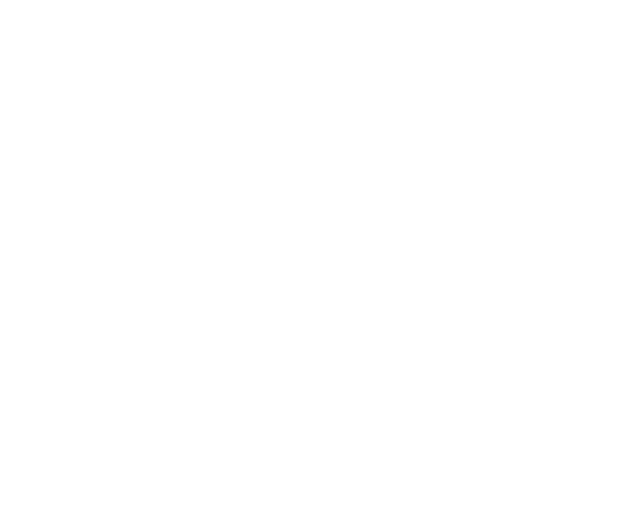
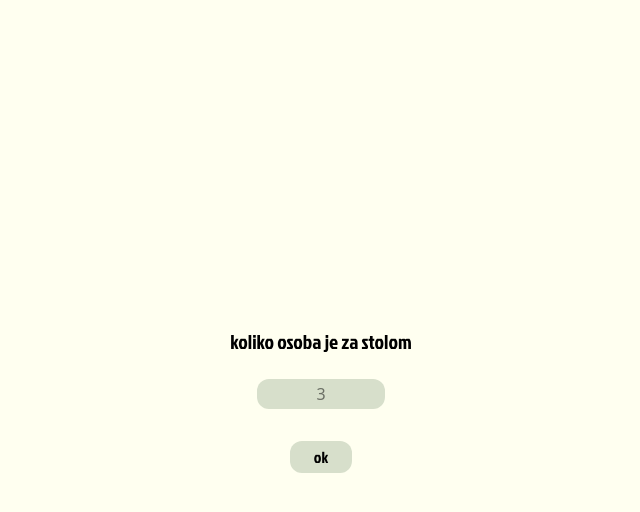
Before and after one commit to ugljesadotbog/ko-Placa, a React (Vite) app: page / in a window 1280 px wide. Both pictures are taken after a click on the button "START". Shown: the top 512 px of the page, without its empty margins (319-959 px from the left). Built offline with nearby package versions, Linux system fonts and the light colour scheme.

Commit message:
added components but haven't finished API

```diff
--- a/src/App.jsx
+++ b/src/App.jsx
@@ -1,7 +1,55 @@
 import Home from "./home/Home";
+import "./index.css";
+import Names from "./Names/Names";
+import Person from "./Person/Person";
+import { useState } from "react";
 
 const App = () => {
-  return <Home />;
+  const [currentStep, setCurrentStep] = useState("home");
+  const [personCount, setPersonCount] = useState("");
+
+  const goToPersonStep = () => {
+    setCurrentStep("person");
+  };
+
+  const goToNamesStep = () => {
+    setCurrentStep("names");
+  };
+
+  const goToFinalStep = () => {
+    setCurrentStep("final");
+  };
+
+  return (
+    <main>
+      {currentStep === "home" && (
+        <Home
+          buttonText={"START"}
+          className=""
+          onClick={goToPersonStep}
+          currentStep={currentStep}
+        />
+      )}
+      {currentStep === "person" && (
+        <Person
+          className=""
+          onClick={goToNamesStep}
+          currentStep={currentStep}
+          personCount={personCount}
+          setPersonCount={setPersonCount}
+        />
+      )}
+
+      {currentStep === "names" && (
+        <Names
+          className=""
+          onClick={goToFinalStep}
+          currentStep={currentStep}
+          personCount={personCount}
+        />
+      )}
+    </main>
+  );
 };
 
 export default App;
--- /dev/null
+++ b/src/Names/Names.jsx
@@ -0,0 +1,60 @@
+import React, { useState } from "react";
+import Input from "../components/Input";
+import Button from "../components/Button";
+import { people } from "../db/people.js";
+
+const Names = ({ personCount }) => {
+  const [osobe, setOsobe] = useState([...people]);
+
+  const [names, setNames] = useState("");
+  const [numofPeople, setnumOfPeople] = useState(1);
+
+  const handleInputChange = (event) => {
+    setNames(event.target.value);
+  };
+
+  const pushArray = () => {
+    console.log("names:", names);
+    setOsobe((prevOsobe) => [...prevOsobe, names]);
+    setNames("");
+    setnumOfPeople((prevNum) => prevNum + 1);
+  };
+
+  return (
+    <div className="h-screen flex justify-center items-center flex-col">
+      <div
+        className={`flex flex-col justify-center items-center ${
+          numofPeople > personCount ? "hidden" : ""
+        }`}
+      >
+        <h3 className="text-large font-jockey">ime {numofPeople}. osobe</h3>
+        <div className="flex flex-row justify-center items-center gap-2 my-3 ml-10">
+          <Input
+            name={"names"}
+            type={"text"}
+            placeholder={""}
+            value={names}
+            onChange={handleInputChange}
+          />
+          <Button
+            buttonText={"ok"}
+            className={`px-4 py-0.5 h-fit`}
+            onClick={pushArray}
+          />
+        </div>
+      </div>
+      <div className="flex flex-row gap-4 flex-wrap px-4 max-w-md mx-auto">
+        {osobe.map((osoba, index) => (
+          <div
+            key={index}
+            className="flex-grow basis-[33%] flex justify-center items-center bg-buttonbackground rounded-xl py-2 px-8"
+          >
+            {osoba}
+          </div>
+        ))}
+      </div>
+    </div>
+  );
+};
+
+export default Names;
--- /dev/null
+++ b/src/Person/Person.jsx
@@ -0,0 +1,31 @@
+import Button from "../components/Button";
+import { useState } from "react";
+import Input from "../components/Input";
+
+const Person = ({ className, onClick, currentStep, personCount, setPersonCount }) => {
+
+
+  const handleInputChange = (event) => {
+    setPersonCount(event.target.value);
+  };
+
+  return (
+    <div className="h-screen flex justify-center items-center flex-col">
+      <h2 className="text-xl font-jockey mb-4">koliko osoba je za stolom</h2>
+      <Input
+        onChange={handleInputChange}
+        value={personCount}
+        type={"number"}
+        name={"counter"}
+        placeholder={"3"}
+      />
+      <Button
+        buttonText={"ok"}
+        className={`px-6 py-1 mt-6 ${className}`}
+        onClick={onClick}
+      />
+    </div>
+  );
+};
+
+export default Person;
--- a/src/components/Button.jsx
+++ b/src/components/Button.jsx
@@ -1,11 +1,9 @@
 import React from "react";
 
-const Button = ({ buttonText, onClick, className }) => {
+const Button = ({ buttonText, className, onClick }) => {
   return (
     <button
-      className={`rounded-xl bg-amber-600 px-[26px] py-[12px] font-jockey text-base bg-buttonbg cursor-pointer ${
-        className || ""
-      }`}
+      className={`rounded-xl bg-buttonbackground font-jockey text-base cursor-pointer ${className}`}
       onClick={onClick}
     >
       {buttonText}
--- /dev/null
+++ b/src/components/Input.jsx
@@ -0,0 +1,14 @@
+const Input = ({ value, onChange, type, placeholder, name }) => {
+  return (
+    <input
+      type={type}
+      placeholder={placeholder}
+      className=" my-2 p-0.75 bg-buttonbackground rounded-xl text-center w-32 text-black"
+      name={name}
+      value={value}
+      onChange={onChange}
+    />
+  );
+};
+
+export default Input;
--- /dev/null
+++ b/src/db/people.js
@@ -0,0 +1 @@
+export const people = ["micko"];
--- a/src/home/Home.jsx
+++ b/src/home/Home.jsx
@@ -1,29 +1,18 @@
-import { useState } from "react";
 import Button from "../components/Button";
 
-const Main = () => {
-  const [isClicked, setIsClicked] = useState(false);
-
-  const handleClick = () => {
-    setIsClicked(!isClicked);
-  };
-
+const Home = ({ buttonText, className, onClick, currentStep }) => {
   return (
-    <main
-      className={`h-screen flex items-center justify-center flex-col ${
-        isClicked ? "hidden" : ""
-      }`}
-    >
-      <h1 className="mb-12 text-center font-jockey text-6xl">
+    <div className="h-screen flex items-center justify-center flex-col">
+      <h1 className="mb-12 text-center font-jockey text-6xl tracking-wider">
         Ko <br></br>Plaća?
       </h1>
       <Button
-        buttonText={"START"}
-        className={`${isClicked ? "hidden" : ""}`}
-        onClick={handleClick}
+        buttonText={buttonText}
+        className={`px-6 py-2`}
+        onClick={onClick}
       />
-    </main>
+    </div>
   );
 };
 
-export default Main;
+export default Home;
--- /dev/null
+++ b/src/index.css
@@ -0,0 +1,15 @@
+/* * {
+  padding: 0;
+  margin: 0;
+  box-sizing: border-box;
+} */
+
+body {
+  background-color: #fffff0;
+}
+
+input::-webkit-outer-spin-button,
+input::-webkit-inner-spin-button {
+  -webkit-appearance: none;
+  margin: 0;
+}
--- a/src/styles.css
+++ b/src/styles.css
@@ -6,5 +6,5 @@
 
 @theme {
   --font-jockey: Jockey, "sans-serif";
-  --color-buttonbg: #d7dfcb;
+  --color-buttonbackground: #d7dfcb;
 }
```
